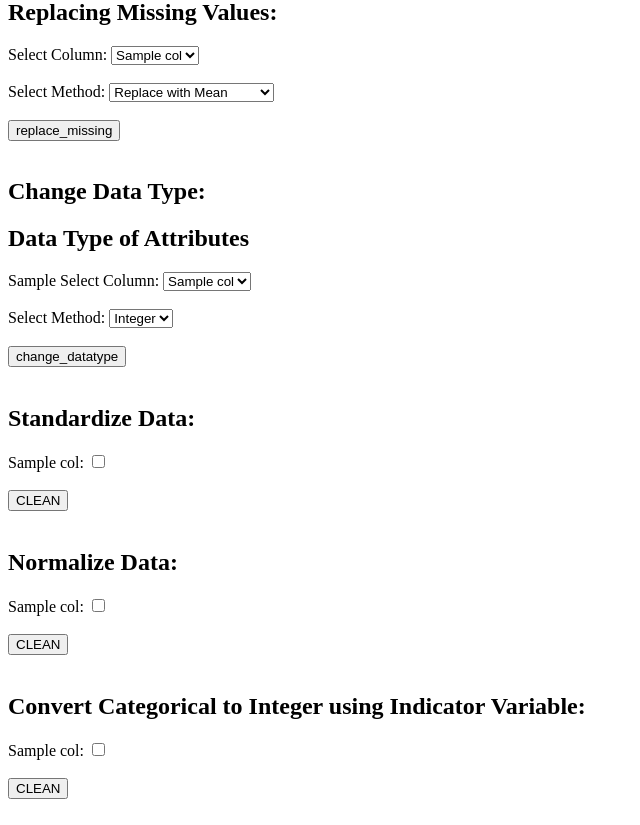
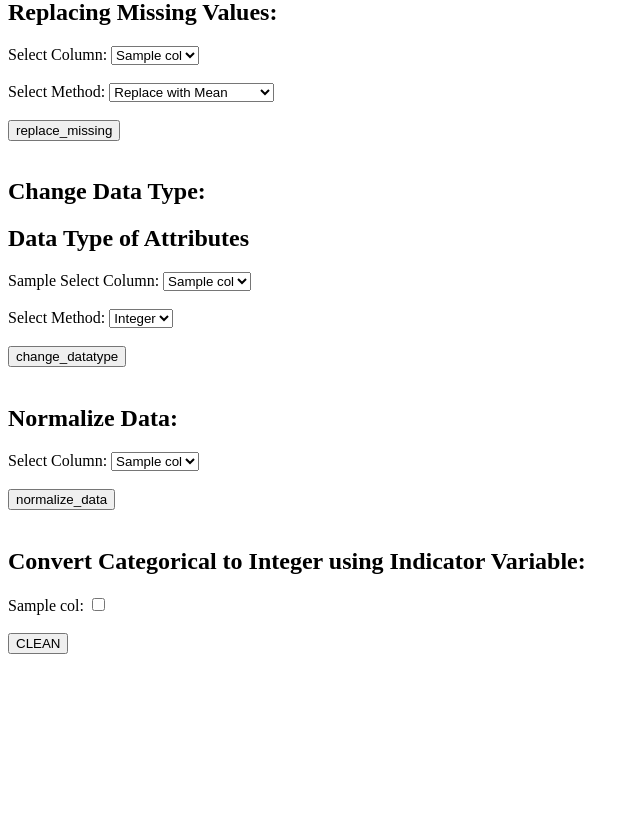
Before and after one commit to Vineeth-03-Shenoy/Data-Science, a Flask app: template templates/advance_cleaning.html in a window 1280 px wide. Shown: the part 213-1038 px from the top of the page, without its empty margins (0-640 px from the left). After the commit the page ends 867 px from the top, so only its background shows below. Run offline with Flask 3, Linux system fonts and the light colour scheme; the template is opened without the code that fills it: most values are stand-ins (such as "Sample title", 1, 10 or a date in 2020).

Commit message:
"Normalization commit"

```diff
--- a/app.py
+++ b/app.py
@@ -64,10 +64,8 @@ def advance_cleaning():
             clean_message = "Data type changed successfully!"
 
         elif request.form['action'] == 'normalize_data':
-            columns = request.form.getlist('columns')
-            df[columns] = (df[columns] - df[columns].min()) / (df[columns].max() - df[columns].min())
-            data = df.head()
-            desc = df.describe().to_html(classes='table table-striped')
+            col = request.form.getlist('column')
+            df[col] = df[col]/df[col].max()
             clean_message = "Data normalized successfully!"
 
         elif request.form['action'] == 'convert_categorical':
--- a/templates/advance_cleaning.html
+++ b/templates/advance_cleaning.html
@@ -50,22 +50,15 @@
     <input type="submit" name="action" value="change_datatype">
     <br><br>
 
-    <h2>Standardize Data:</h2>
-    {% for col in cols_num %}
-    <label>{{col}}:</label>
-    <input type="checkbox" name="std_cols" value="{{col}}">
+    <h2>Normalize Data:</h2>
+    <label>Select Column:</label>
+    <select name="column">
+      {% for col in columns %}
+      <option value="{{col}}">{{col}}</option>
+      {% endfor %}
+    </select>
     <br><br>
-    {% endfor %}
-    <input type="submit" name="standardize" value="CLEAN">
-    <br><br>
-
-    <h2>Normalize Data:</h2>
-    {% for col in cols_num %}
-    <label>{{col}}:</label>
-    <input type="checkbox" name="norm_cols" value="{{col}}">
-    <br><br>
-    {% endfor %}
-    <input type="submit" name="normalize" value="CLEAN">
+    <input type="submit" name="action" value="normalize_data">
     <br><br>
 
     <h2>Convert Categorical to Integer using Indicator Variable:</h2>
```
Lines whose indentation alone changed are shown as unchanged.
